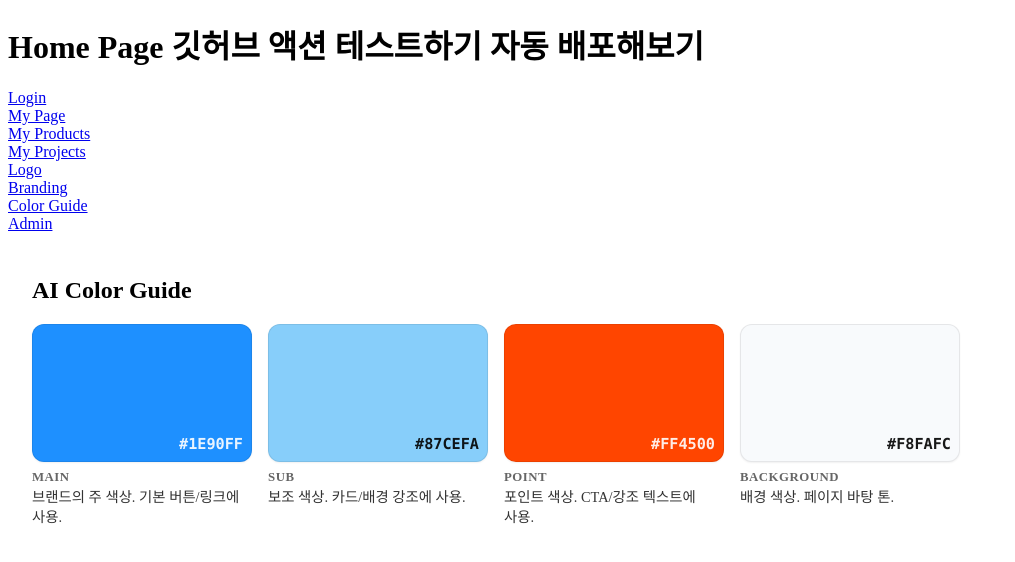
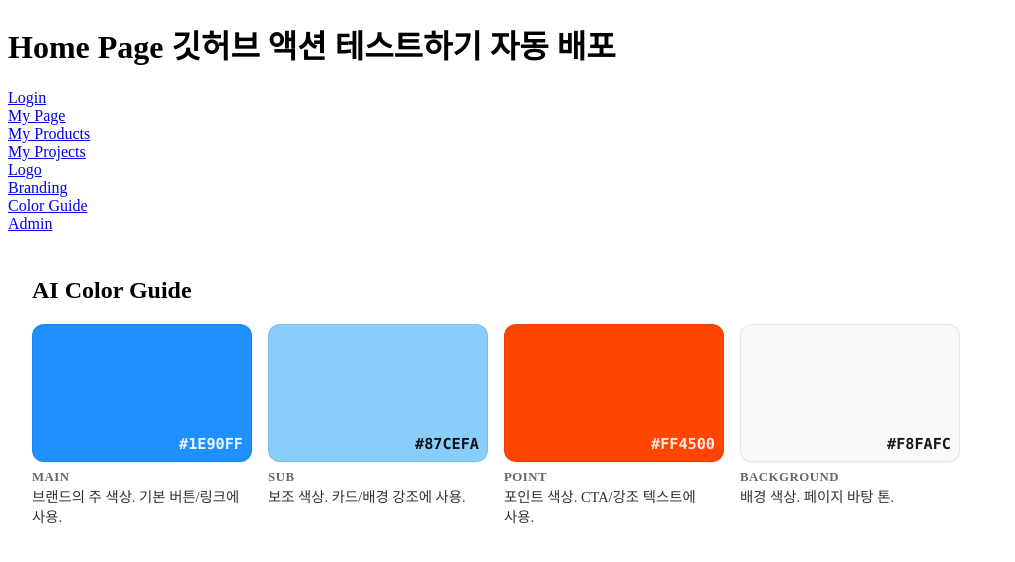
Before and after one commit to 2025-LogoLogoLab/ai-branding-service-second, a React (Vite) app in the folder frontend/: page /app/ in a window 1280 px wide. Shown: the top 562 px of the page, without its empty margins (0-1015 px from the left). Built offline with nearby package versions, Linux system fonts and the light colour scheme; no server answers.

Commit message:
Test(CICD): 자동 배포 테스트

```diff
--- a/frontend/src/pages/Home.tsx
+++ b/frontend/src/pages/Home.tsx
@@ -17,7 +17,7 @@ function Home() {
 
   return (
     <div>
-      <h1> Home Page 깃허브 액션 테스트하기 자동 배포해보기</h1>
+      <h1> Home Page 깃허브 액션 테스트하기 자동 배포</h1>
       <Link to={'Login'}> Login </Link><br></br>
       <Link to={'Mypage'}> My Page </Link><br></br>
       <Link to={'MyProducts'}> My Products </Link><br></br>
```
